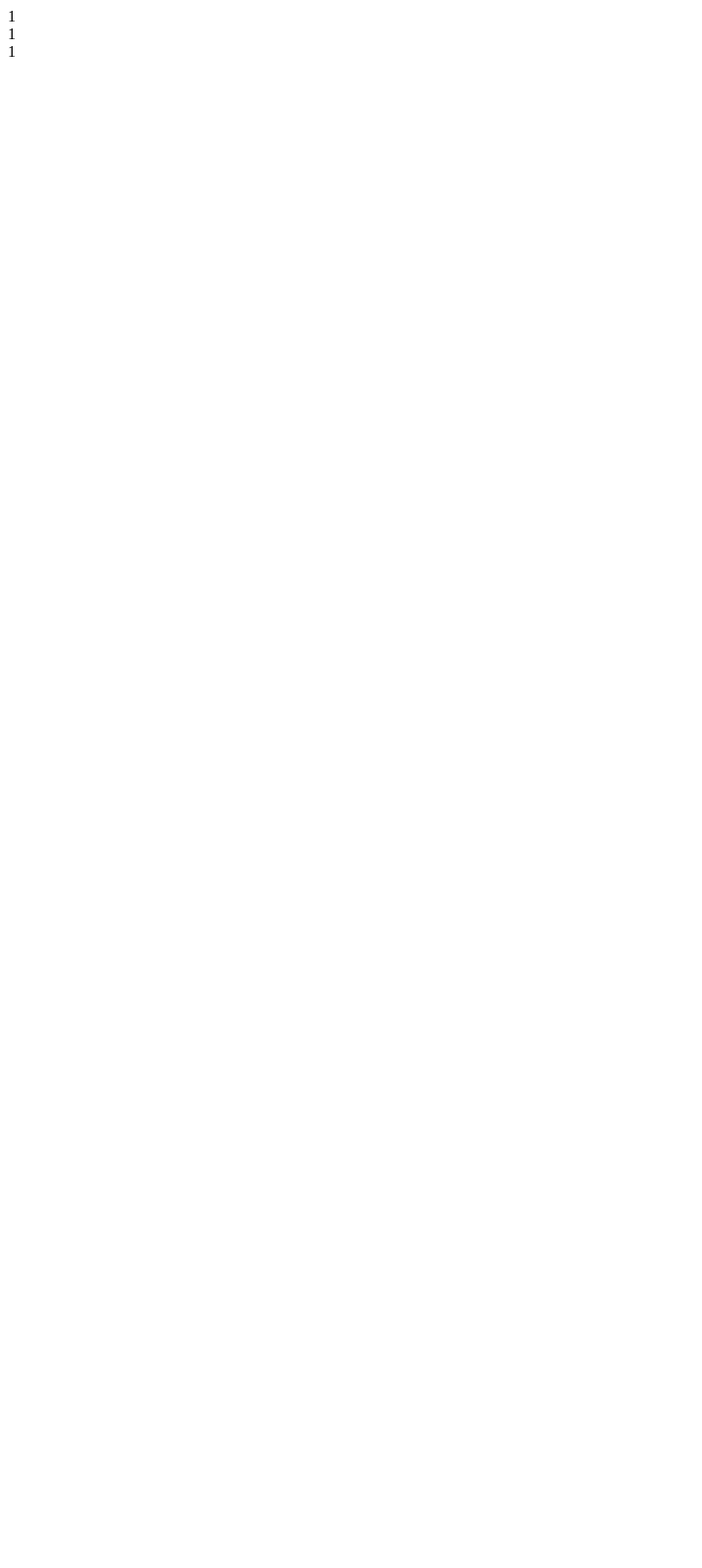
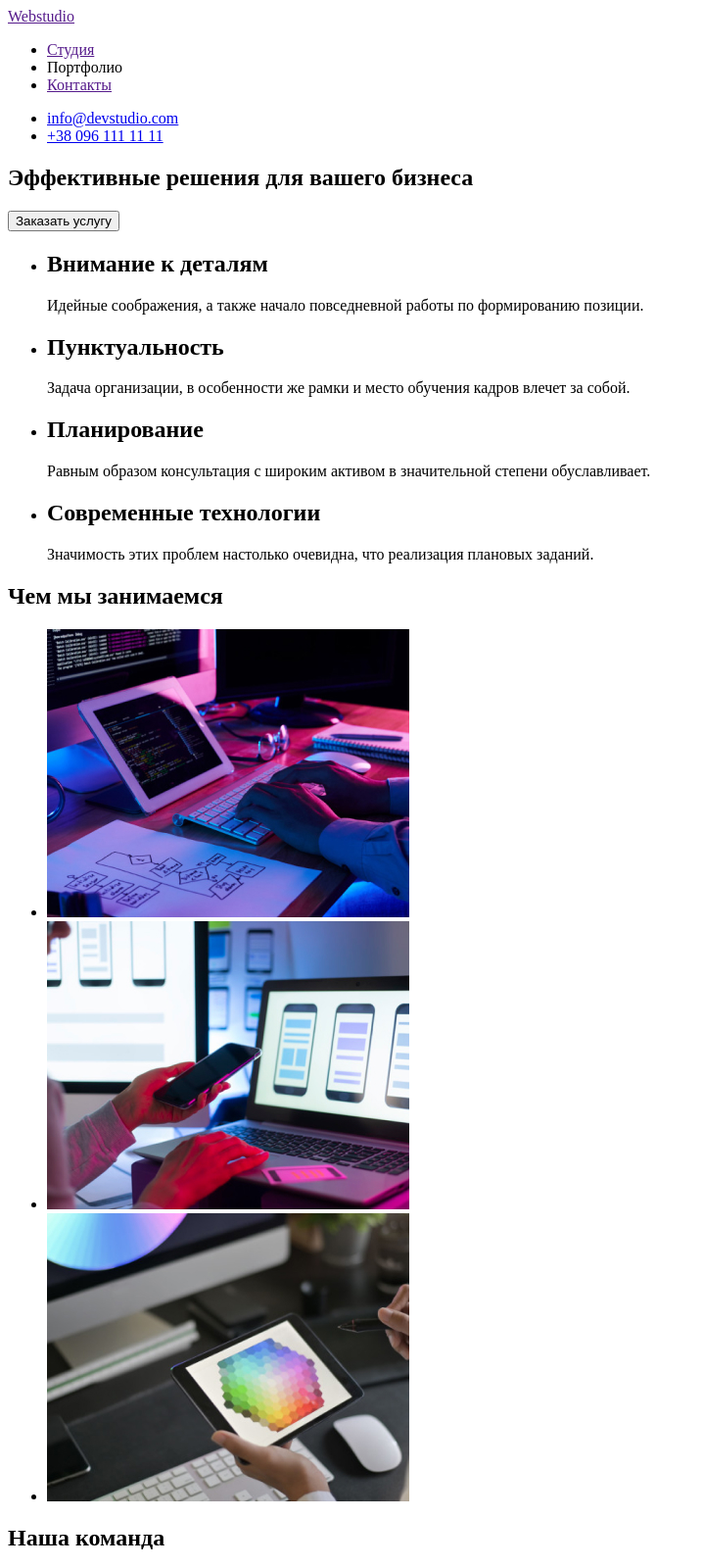
Before and after one commit to Reqvite/goit-markup-hw-01, a plain HTML site: page index.html in a window 1280 px wide. Shown: the top 1600 px of the page at 98% size, without its empty margins (0-717 px from the left). Before the commit the page ends 800 px from the top, so only its background shows below. Drawn offline with Linux system fonts and the light colour scheme.

Commit message:
Основная часть

```diff
--- a/index.html
+++ b/index.html
@@ -5,8 +5,95 @@
     <title>Студия</title>
 </head>
 <body>
-    <header >1</header>
-    <main >1</main>
-    <footer>1</footer>
+    <header>
+     <nav>
+        <a href="">
+            Webstudio
+        </a>
+        <ul>
+            <li><a href="">Студия</a></li>
+            <li><a href=""></a>Портфолио</li>
+            <li><a href="">Контакты</a></li>
+        </ul>
+     </nav>
+        <ul>
+            <li><a href="mailto:info@devstudio.com">info@devstudio.com</a></li>
+            <li><a href="tel:+380961111111">+38 096 111 11 11</a></li>
+        </ul>
+
+    </header>
+    <main>
+    <section>
+        <h1>
+            Эффективные решения для вашего бизнеса
+        </h1>
+        <button type="button">
+            Заказать услугу
+        </button>
+    </section>
+    <section>
+        <ul>
+            <li>
+                <h2>Внимание к деталям</h2>
+                <p>Идейные соображения, а также начало повседневной работы по формированию позиции.</p>
+            </li>
+            <li>
+                <h2>Пунктуальность</h2>
+                <p>Задача организации, в особенности же рамки и место обучения кадров влечет за собой.</p>
+            </li>
+            <li>
+                <h2>Планирование</h2>
+                <p>Равным образом консультация с широким активом в значительной степени обуславливает.</p>
+            </li>
+            <li>
+                <h2>Современные технологии</h2>
+                <p>Значимость этих проблем настолько очевидна, что реализация плановых заданий.</p>
+            </li>
+        </ul>
+    </section>
+    <section>
+        <h2>Чем мы занимаемся</h2>
+        <ul>
+            <li><img src="./images/occup1.jpg" alt="" width="370"></li>
+            <li><img src="./images/occup2.jpg" alt="" width="370"></li>
+            <li><img src="./images/occup3.jpg" alt="" width="370"></li>
+        </ul>
+    </section>
+    <section>
+       <h2>Наша команда</h2>
+       <ul>
+           <li>
+              <img src="./images/team1.jpg" alt="" width="270">
+              <h3>Игорь Демьяненко</h3>
+              <p>Product Designer</p>
+           </li>
+           <li>
+              <img src="./images/team2.jpg" alt="" width="270">
+              <h3>Ольга Репина</h3>
+              <p>Frontend Developer</p>
+           </li>
+           <li>
+              <img src="./images/team3.jpg" alt="" width="270">
+              <h3>Николай Тарасов</h3>
+              <p>Marketing</p>
+           </li>
+           <li>
+              <img src="./images/team4.jpg" alt="" width="270">
+              <h3>Михаил Ермаков</h3>
+              <p>UI Designer</p>
+           </li>
+       </ul>
+    </section>
+    </main>
+    <footer>
+        <section>
+            <a href="">
+                Webstudio
+            </a>
+            <address>г. Киев, пр-т Леси Украинки, 26</address>
+            <a href="mailto:info@devstudio.com">info@devstudio.com</a><br>
+            <a href="tel:+380961111111">+38 096 111 11 11</a>
+        </section>
+    </footer>
 </body>
 </html>
```
Also changed, not shown: images/occup1.jpg (added), images/occup2.jpg (added), images/occup3.jpg (added), images/team1.jpg (added), images/team2.jpg (added), images/team3.jpg (added), images/team4.jpg (added).
